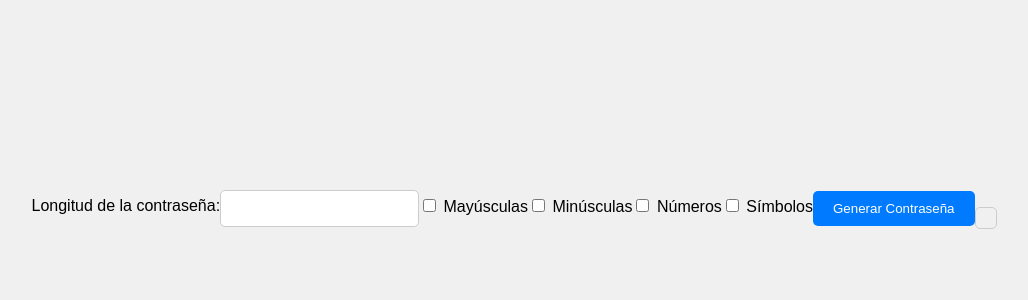
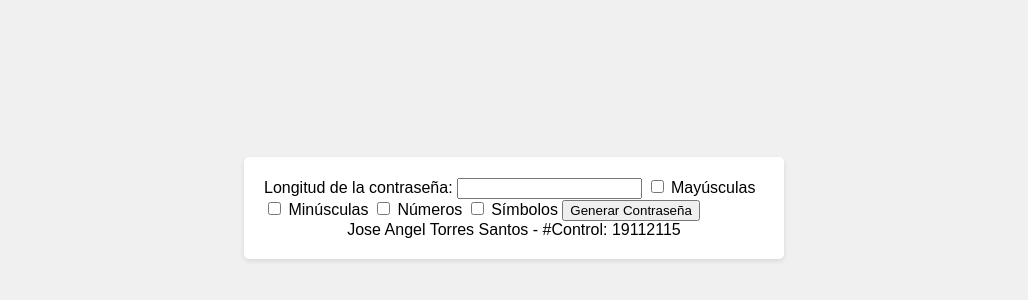
Before and after one commit to JoseTorresMX/app-passwd-gen, a plain HTML site: page index.html in a window 1280 px wide. Shown: the part 192-492 px from the top of the page, without its empty margins (126-1154 px from the left). Drawn offline with Linux system fonts and the light colour scheme.

Commit message:
app terminada

```diff
--- a/css/style.css
+++ b/css/style.css
@@ -1,53 +1,34 @@
 body {
-    font-family: 'Poppins', sans-serif;
+    font-family: Arial, sans-serif;
     background-color: #f0f0f0;
     display: flex;
+    flex-direction: column;
+    align-items: center;
     justify-content: center;
-    align-items: center;
-    height: 100vh;
+    min-height: 100vh;
     margin: 0;
-}
+  }
 
-.container {
+  .container {
     background-color: #fff;
-    padding: 2rem;
-    border-radius: 10px;
+    padding: 20px;
+    border-radius: 5px;
     box-shadow: 0 2px 5px rgba(0, 0, 0, 0.1);
-    width: 350px;
-}
+    width: 300px;
+  }
 
-.form-group {
+  /* ... resto de tus estilos */
+
+  @media (min-width: 768px) {
+    .container {
+      width: 500px;
+    }
+  }
+  p{
     display: flex;
     flex-direction: column;
-    margin-bottom: 1rem;
-}
-
-label {
-    margin-bottom: 5px;
-}
-
-input[type="number"],
-input[type="checkbox"] {
-    padding: 10px;
-    border-radius: 5px;
-    border: 1px solid #ccc;
-}
-
-button {
-    background-color: #007bff;
-    color: #fff;
-    border: none;
-    padding: 10px 20px;
-    border-radius: 5px;
-    cursor: pointer;
-}
-
-#password {
-    font-family: monospace;
-    font-size: 1.2rem;
-    text-align: center;
-    margin-top: 20px;
-    padding: 10px;
-    border: 1px solid #ccc;
-    border-radius: 5px;
-}
+    align-items: center;
+    justify-content: center;
+    /*min-height: 100vh;*/
+    margin: 0;
+  }
--- a/index.html
+++ b/index.html
@@ -1,24 +1,27 @@
 <!DOCTYPE html>
 <html lang="en">
   <head>
-    <meta charset="UTF-8">
-    <meta name="viewport" content="width=device-width, initial-scale=1.0">
+    <meta charset="UTF-8" />
+    <meta name="viewport" content="width=device-width, initial-scale=1.0" />
     <title>Document</title>
-    <link rel="stylesheet" href="css/style.css">
+    <link rel="stylesheet" href="css/style.css" />
   </head>
   <body>
+    <div class="container">
       <label for="length">Longitud de la contraseña:</label>
-    <input type="number" id="length" min="4">
+      <input type="number" id="length" min="4" />
 
-    <label><input type="checkbox" id="uppercase"> Mayúsculas</label>
-    <label><input type="checkbox" id="lowercase"> Minúsculas</label>
-    <label><input type="checkbox" id="numbers"> Números</label>
-    <label><input type="checkbox" id="symbols"> Símbolos</label>
+      <label><input type="checkbox" id="uppercase" /> Mayúsculas</label>
+      <label><input type="checkbox" id="lowercase" /> Minúsculas</label>
+      <label><input type="checkbox" id="numbers" /> Números</label>
+      <label><input type="checkbox" id="symbols" /> Símbolos</label>
 
       <button onclick="generatePassword()">Generar Contraseña</button>
 
       <div id="password"></div>
-
+      <p></p>
+      <p>Jose Angel Torres Santos - #Control: 19112115</p>
+    </div>
     <script src="js/main.js"></script>
   </body>
 </html>
--- a/js/main.js
+++ b/js/main.js
@@ -1,30 +1,35 @@
 function generatePassword() {
-    const length = document.getElementById('length').value;
-    const uppercase = document.getElementById('uppercase').checked;
-    const lowercase = document.getElementById('lowercase').checked;
-    const numbers = document.getElementById('numbers').checked;
-    const symbols = document.getElementById('symbols').checked;
+  const length = 16; // Longitud fija de 16 caracteres
+  const uppercase = true; // Mayúsculas activadas por defecto
+  const lowercase = true; // Minúsculas activadas por defecto
+  //const length = document.getElementById('length').value;
+  //const uppercase = document.getElementById('uppercase').checked;
+  //const lowercase = document.getElementById('lowercase').checked;
+  const numbers = document.getElementById("numbers").checked;
+  const symbols = document.getElementById("symbols").checked;
 
   // Verificar si el usuario seleccionó al menos un criterio y si la longitud es válida
   if (length < 4 || !(uppercase || lowercase || numbers || symbols)) {
-        alert('Por favor, seleccione al menos un criterio y una longitud de 4 caracteres o más.');
+    alert(
+      "Por favor, seleccione al menos un criterio y una longitud de 4 caracteres o más."
+    );
     return;
   }
 
   // Crear un conjunto de caracteres posibles
-    let characters = '';
-    if (uppercase) characters += 'ABCDEFGHIJKLMNOPQRSTUVWXYZ';
-    if (lowercase) characters += 'abcdefghijklmnopqrstuvwxyz';
-    if (numbers) characters += '0123456789';
-    if (symbols) characters += '!@#$%^&*()_-+=[]{}|;:,.<>/?';
+  let characters = "";
+  if (uppercase) characters += "ABCDEFGHIJKLMNOPQRSTUVWXYZ";
+  if (lowercase) characters += "abcdefghijklmnopqrstuvwxyz";
+  if (numbers) characters += "0123456789";
+  if (symbols) characters += "!@#$%^&*()_-+=[]{}|;:,.<>/?";
 
   // Generar la contraseña
-    let password = '';
+  let password = "";
   for (let i = 0; i < length; i++) {
     const randomIndex = Math.floor(Math.random() * characters.length);
     password += characters.charAt(randomIndex);
   }
 
   // Mostrar la contraseña en el div
-    document.getElementById('password').textContent = password;
+  document.getElementById("password").textContent = password;
 }
```
Lines whose indentation alone changed are shown as unchanged.
